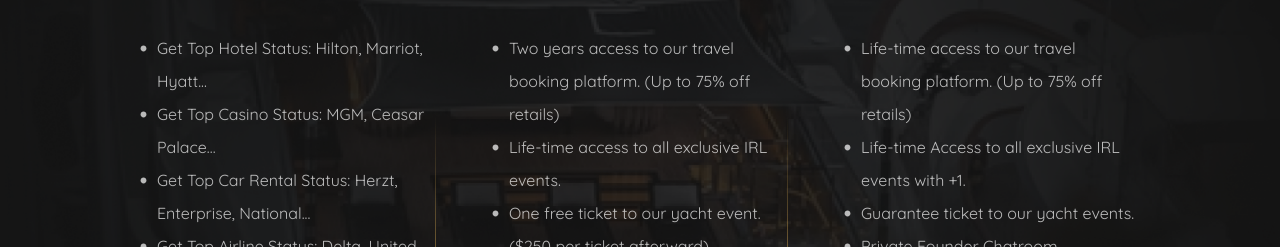
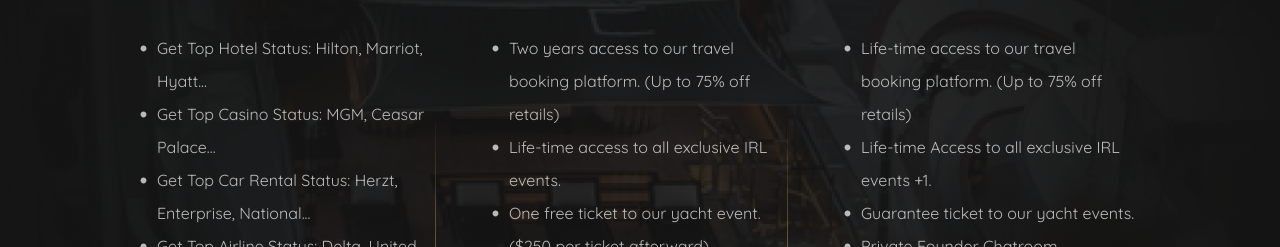
Before and after one commit to kevintr614/elevated, a React (Create React App) app: page / in a window 1280 px wide. Shown: the part 4120-4367 px from the top of the page. Built offline with nearby package versions, Linux system fonts and the light colour scheme.

Commit message:
Update Benefits.jsx

```diff
--- a/src/container/Benefits/Benefits.jsx
+++ b/src/container/Benefits/Benefits.jsx
@@ -40,7 +40,7 @@
             title: 'FOUNDER PASS',
             list: [
                 'Life-time access to our travel booking platform. (Up to 75% off retails)',
-                'Life-time Access to all exclusive IRL events with +1. ',
+                'Life-time Access to all exclusive IRL events +1. ',
                 'Guarantee ticket to our yacht events.',
                 'Private Founder Chatroom.',
                 'Priority support.',
```
